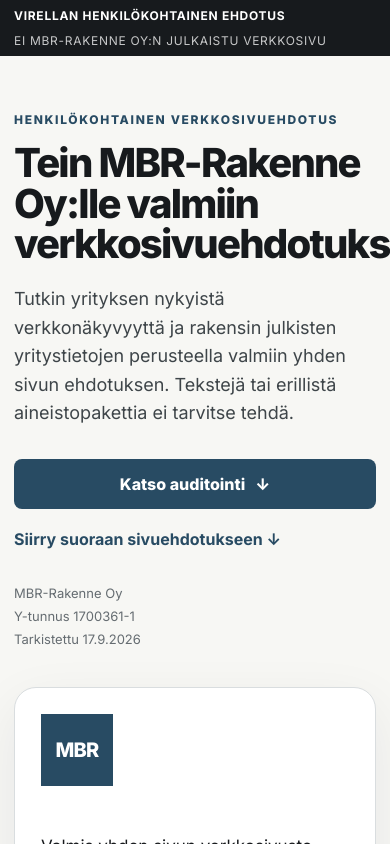
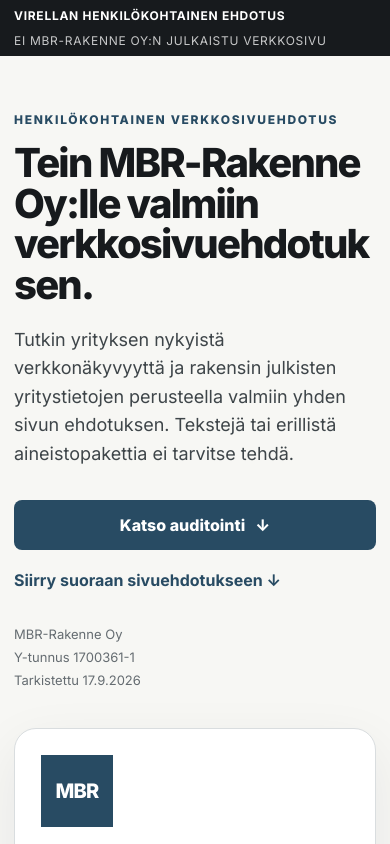
Before and after one commit to GhoulHouse-Dev/MBR-Rakenne, a Next.js app: page / in a window 390 px wide. Shown: the top 844 px of the page. Built offline with nearby package versions, Linux system fonts and the light colour scheme.

Commit message:
fix: wrap long Finnish hero word on 390px screens

```diff
--- a/src/app/qa-overrides.css
+++ b/src/app/qa-overrides.css
@@ -18,6 +18,7 @@
     font-size: 40px;
     line-height: 1.02;
     letter-spacing: -0.045em;
+    overflow-wrap: anywhere;
   }
 
   .eyebrow {
```
